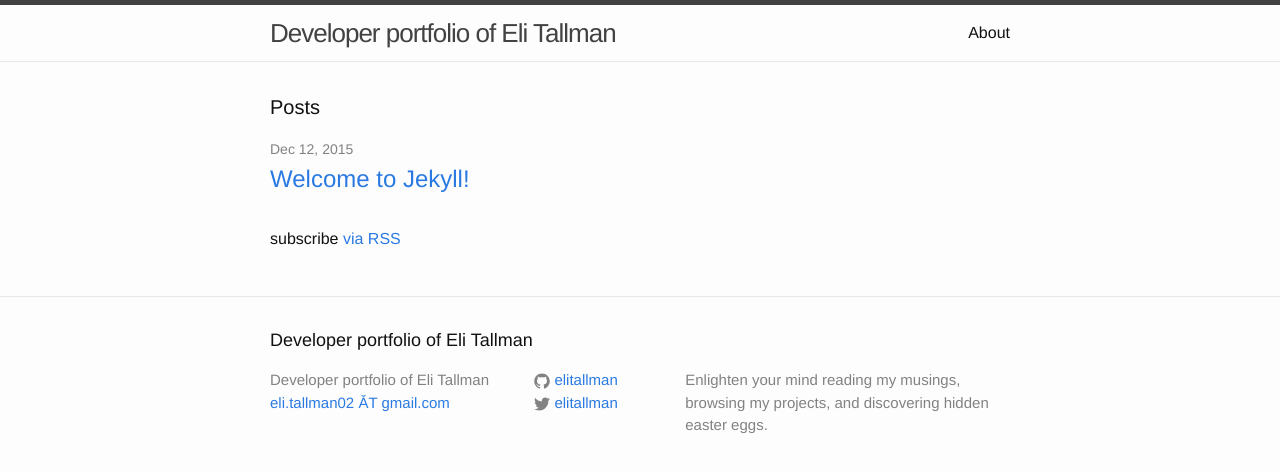
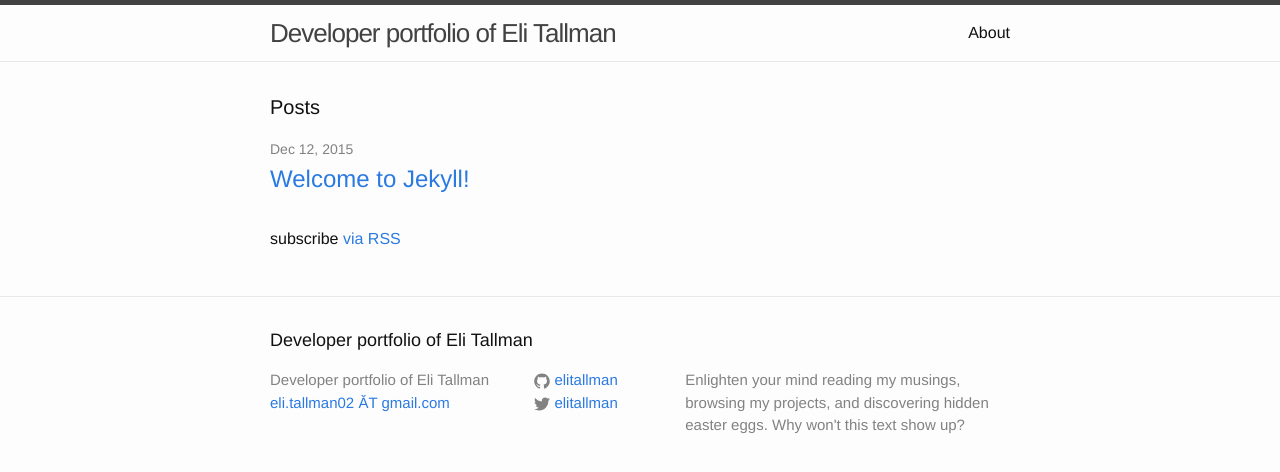
Before and after one commit to elitallman/elitallman.github.io, a Jekyll site: the page built from index.html, in a window 1280 px wide. Shown: the top 472 px of the page. Built offline with Jekyll 4.4.1, drawn with Linux system fonts in a browser that asks for light colours.

Commit message:
Update _config.yml

```diff
--- a/_config.yml
+++ b/_config.yml
@@ -10,6 +10,7 @@
 email: eli.tallman02 ǍT gmail.com
 description: > # this means to ignore newlines until "baseurl:"
   Enlighten your mind reading my musings, browsing my projects, and discovering hidden easter eggs.
+  Why won't this text show up?
 baseurl: "" # the subpath of your site, e.g. /blog
 url: "https://elitallman.com.com" # the base hostname & protocol for your site
 twitter_username: elitallman
```
